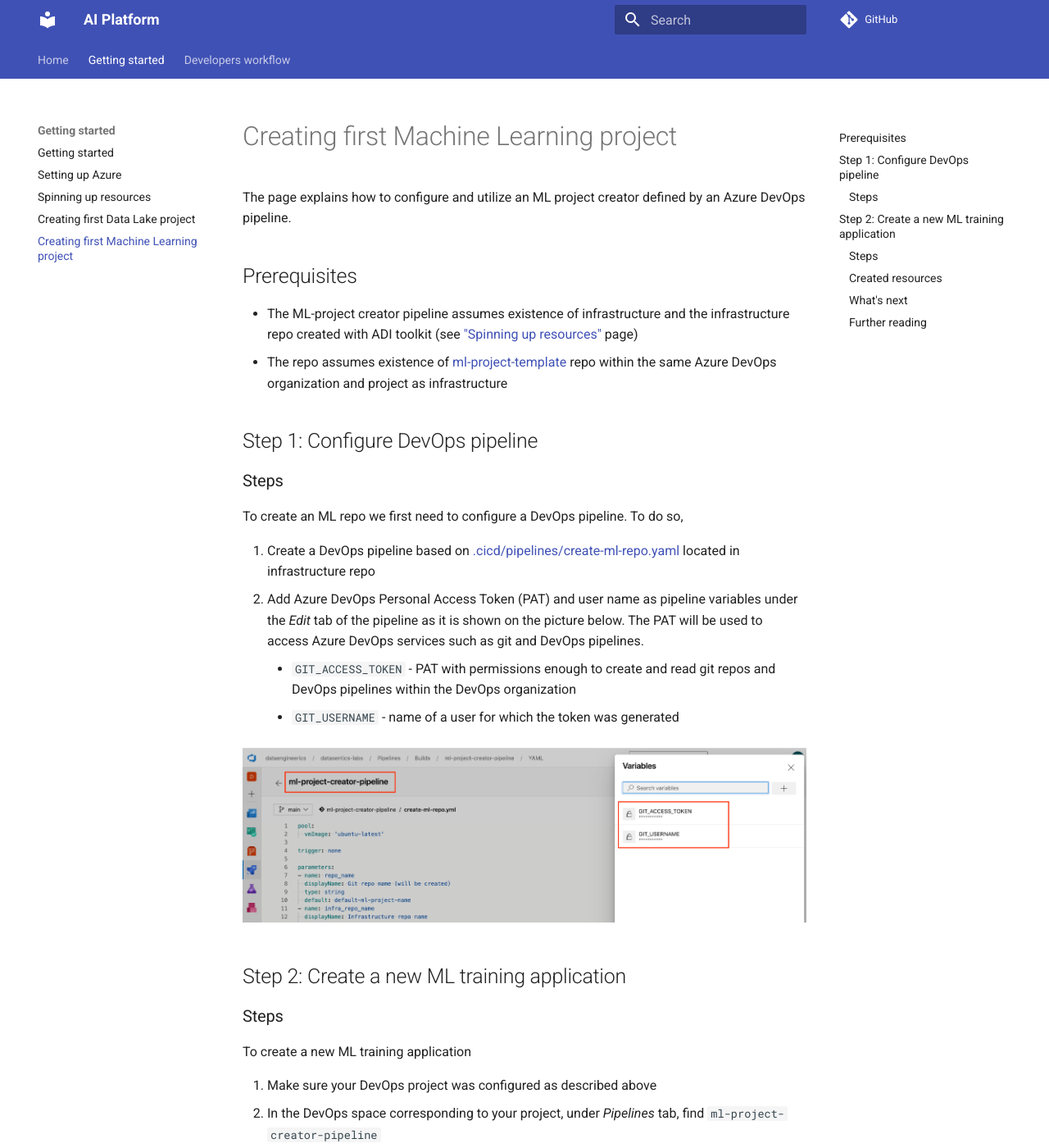
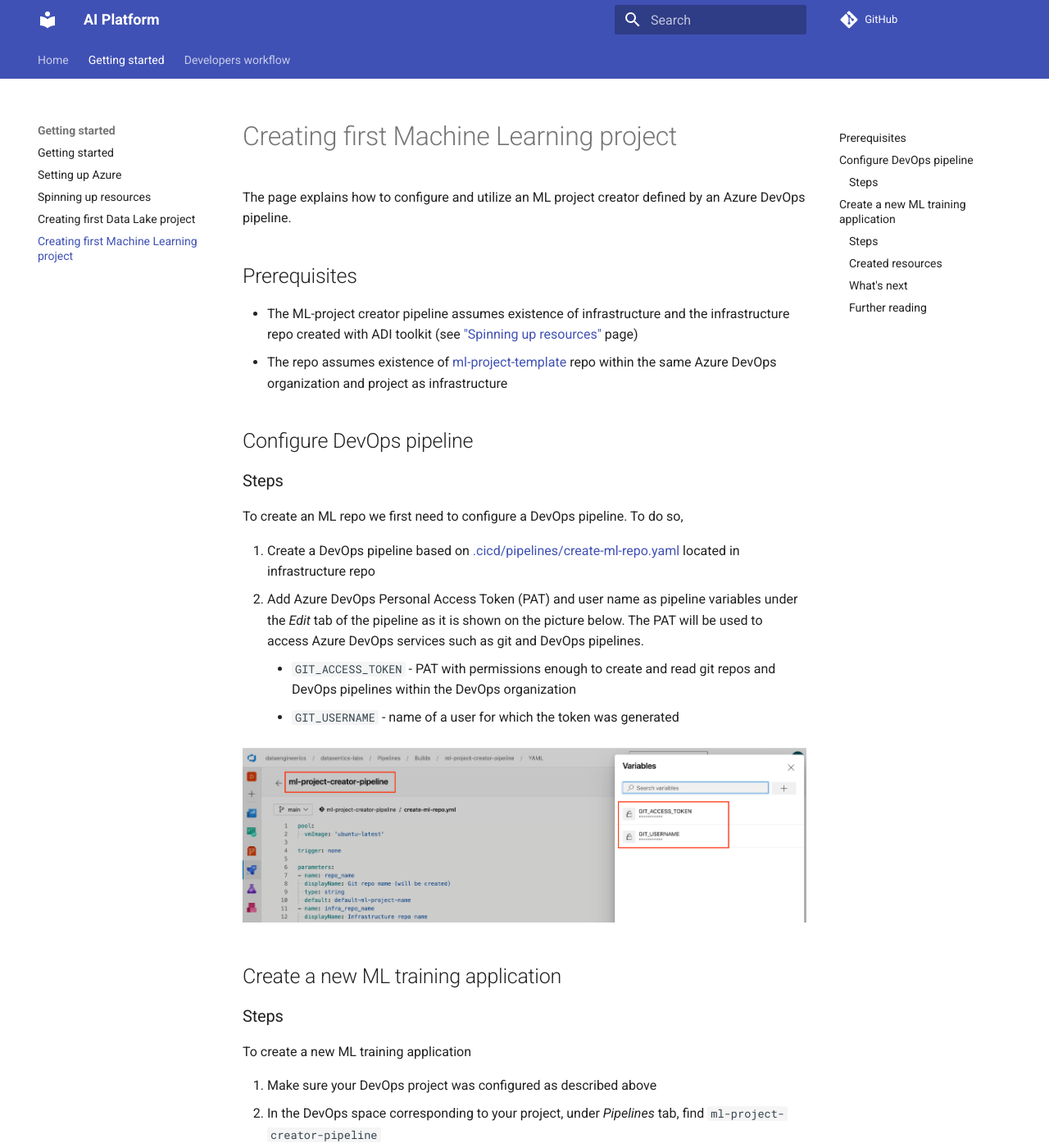
Before and after one commit to daipe-ai/platform-docs, an MkDocs documentation site: the page built from docs/getting-started/first-ml-project.md, in a window 1280 px wide and 1400 px high. Shown: the whole window at 82% size. Built offline with MkDocs 1.6.1 and Material for MkDocs 9.7.7, drawn with Linux system fonts in a browser that asks for light colours; comment, search, counter and statistics services are not loaded.

Commit message:
remove steps from titles

```diff
--- a/docs/getting-started/first-ml-project.md
+++ b/docs/getting-started/first-ml-project.md
@@ -7,7 +7,7 @@
 * The ML-project creator pipeline assumes existence of infrastructure and the infrastructure repo created with ADI toolkit (see ["Spinning up resources"](resources-setup.md) page)
 * The repo assumes existence of [ml-project-template](https://dev.azure.com/dataengineerics/datasentics-labs/_git/ml-project-template) repo within the same Azure DevOps organization and project as infrastructure
 
-## Step 1: Configure DevOps pipeline
+## Configure DevOps pipeline
 
 ### Steps
 
@@ -21,7 +21,7 @@
 ![](../images/mlproject_pipeline_vars.png)
 
 
-## Step 2: Create a new ML training application
+## Create a new ML training application
 
 ### Steps
 
```
